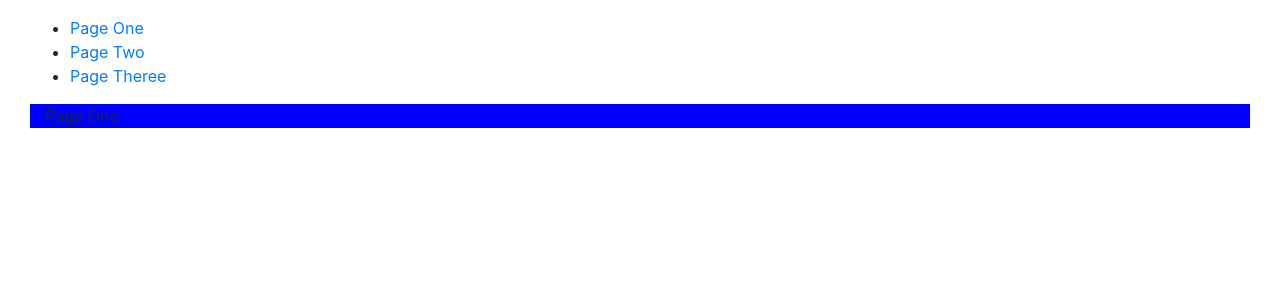
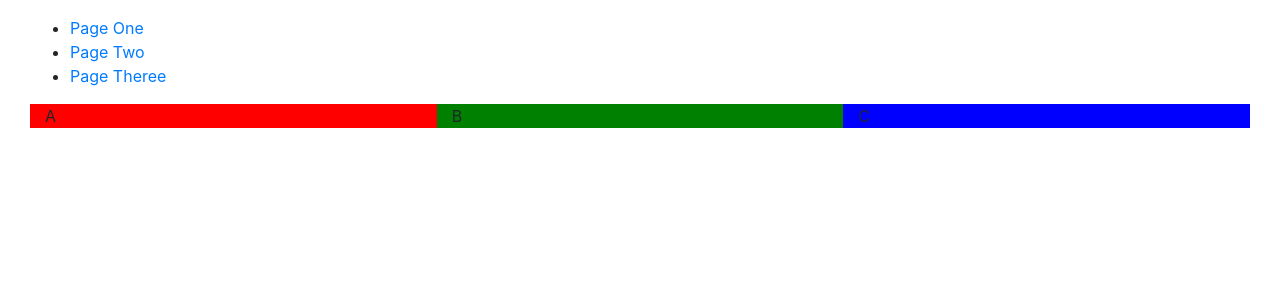
Before and after one commit to rijamyazid/practice_web_repo, a PHP site: page / in a window 1280 px wide. Shown: the top 300 px of the page. Run offline with PHP 8.4, Linux system fonts and the light colour scheme.

Commit message:
PERUBAHAN : Mengubah banyaknya kolom di page_one

```diff
--- a/page_one.php
+++ b/page_one.php
@@ -1,3 +1,7 @@
-<div class="container-fluid" style="background:blue">
-    Page One
+<div class="container-fluid">
+    <div class="row">
+        <div class="col-4" style="background:red">A</div>
+        <div class="col-4" style="background:green">B</div>
+        <div class="col-4" style="background:blue">C</div>
+    </div>
 </div>
```
